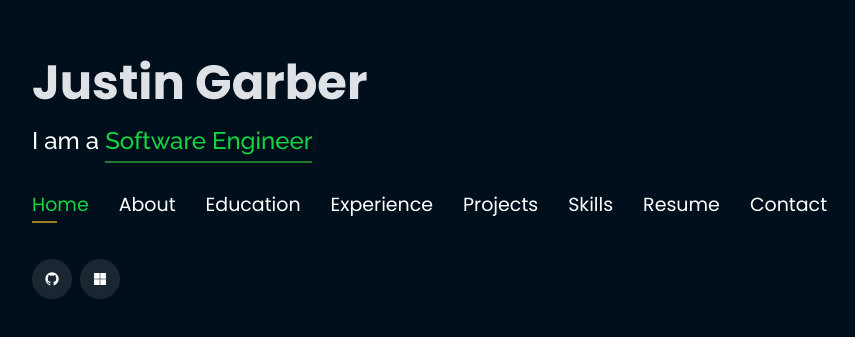
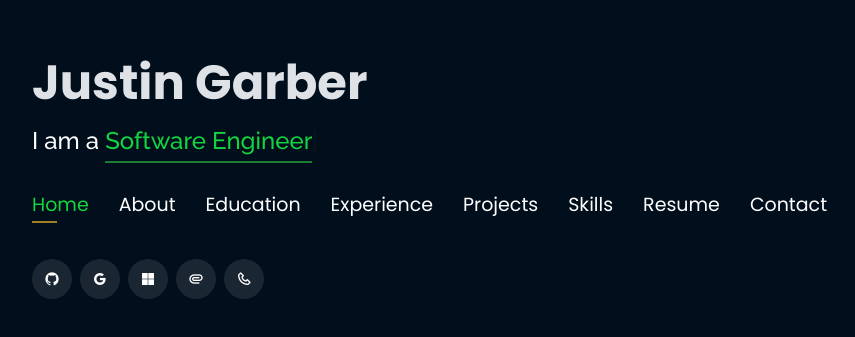
Before and after one commit to GarberDev/website, a plain HTML site: page index.html in a window 1280 px wide. Shown: the part 221-558 px from the top of the page, without its empty margins (53-908 px from the left). Drawn offline with Linux system fonts and the light colour scheme.

Commit message:
icon front page changes

```diff
--- a/index.html
+++ b/index.html
@@ -85,9 +85,15 @@
       </nav><!-- .nav-menu -->
 
       <div class="social-links">
+
           <!-- <a href="https://www.linkedin.com/in/justingarber" target="_blank" class="linkedin"><i class="bx bxl-linkedin"></i></a> -->
           <a href="https://www.github.com/garberdev" target="_blank" class="github"><i class="bx bxl-github"></i></a>
+          <a href="mailto:justingarber88@gmail.com" target="_blank" class="google"><i class="bx bxl-google"></i></a>
               <a href="mailto:justingarber@outlook.com" target="_blank" class="outlook"><i class="bx bxl-microsoft"></i></a>
+              <a href="https://docs.google.com/document/d/1F2ZvncTBUUeX_mJs1fSlYGF5y77e-5Y5LgZN9ne-PUk/edit?usp=sharing" target="_blank" class="email"><i class="bx bx-paperclip"></i></a>
+
+              <a href="tel:+6619930692" target="_blank" class="phone">
+                <i class="bx bx-phone"></i>
             </div>
 
     </div>
@@ -637,9 +643,11 @@
             <i class="bx bx-share-alt"></i>
             <h3>Social Profiles</h3>
             <div class="social-links">
+
               <!-- <a href="https://www.linkedin.com/in/justingarber" target="_blank" class="linkedin"><i class="bx bxl-linkedin"></i></a> -->
               <a href="https://www.github.com/garberdev" target="_blank" class="github"><i class="bx bxl-github"></i></a>
-              <a href="mailto:justingarber@outlook.com" target="_blank" class="google"><i class="bx bxl-microsoft"></i></a>
+              <a href="https://www.github.com/garberdev" target="_blank" class="cellphone"><i class="bx bxl-phone"></i></a>
+
 
             </div>
           </div>
```
